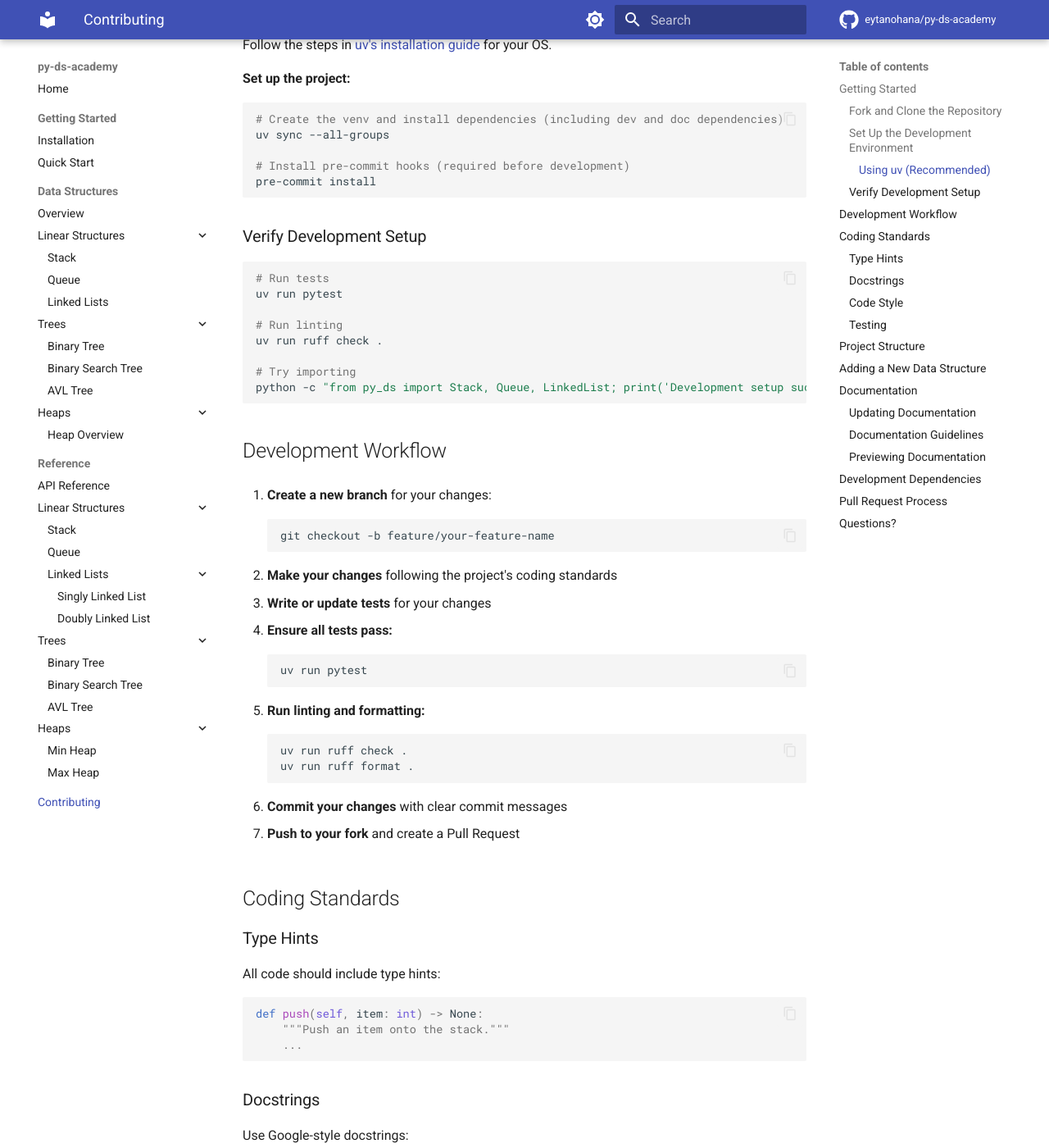
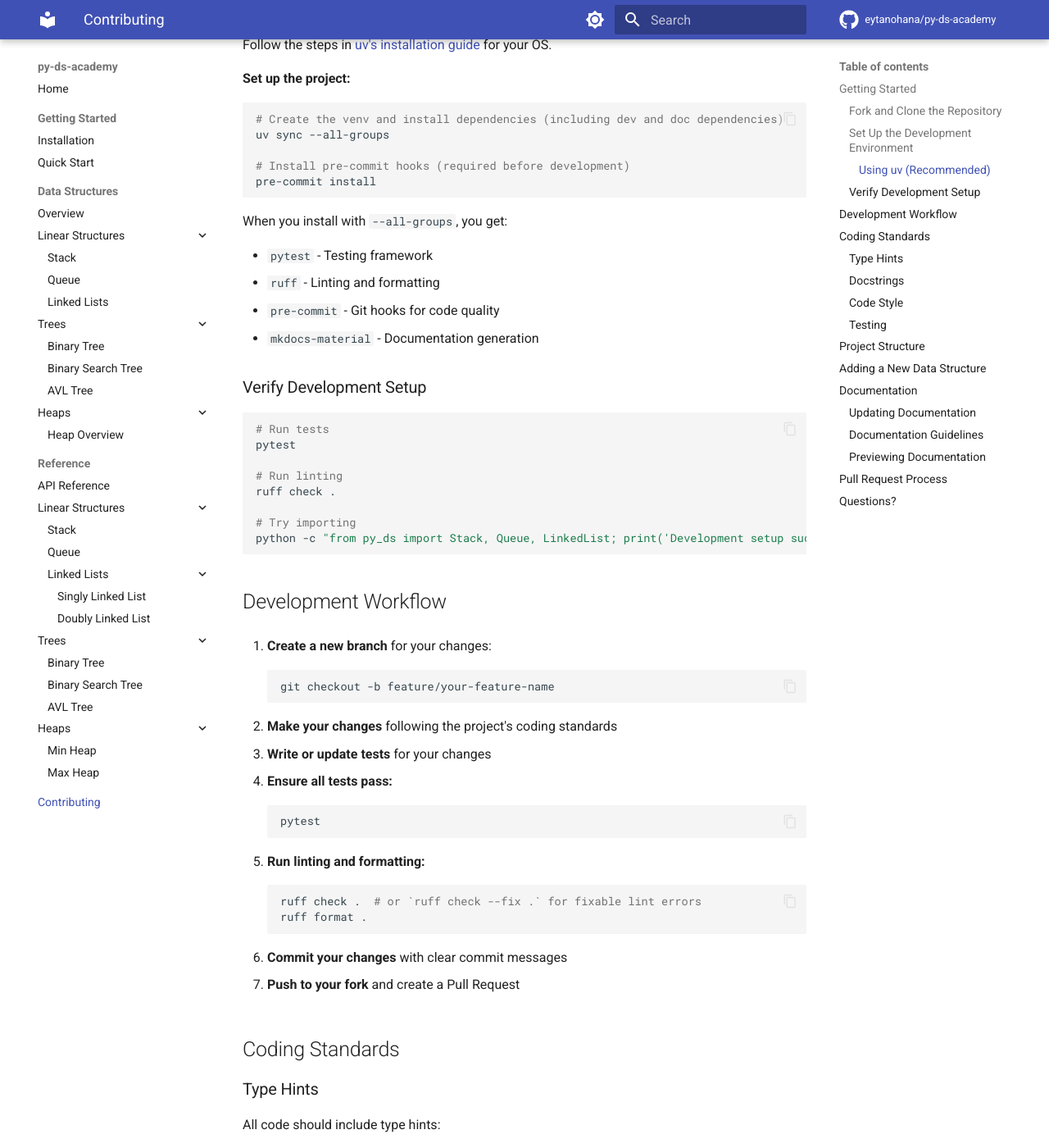
Before and after one commit to eytanohana/py-ds-academy, an MkDocs documentation site: the page built from docs/contributing.md, in a window 1280 px wide and 1400 px high, scrolled down 698 px. Shown: the whole window at 82% size. Built offline with MkDocs 1.6.1 and Material for MkDocs 9.7.7, drawn with Linux system fonts in a browser that asks for light colours; comment, search, counter and statistics services are not loaded; the version menu is left out; some of the changed text lies outside the part shown.

Commit message:
update contributing

````diff
--- a/docs/contributing.md
+++ b/docs/contributing.md
@@ -33,14 +33,21 @@ uv sync --all-groups
 pre-commit install
 ```
 
+When you install with `--all-groups`, you get:
+
+- `pytest` - Testing framework
+- `ruff` - Linting and formatting
+- `pre-commit` - Git hooks for code quality
+- `mkdocs-material` - Documentation generation
+
 ### Verify Development Setup
 
 ```bash
 # Run tests
-uv run pytest
+pytest
 
 # Run linting
-uv run ruff check .
+ruff check .
 
 # Try importing
 python -c "from py_ds import Stack, Queue, LinkedList; print('Development setup successful!')"
@@ -59,13 +66,13 @@ python -c "from py_ds import Stack, Queue, LinkedList; print('Development setup
 
 4. **Ensure all tests pass:**
    ```bash
-   uv run pytest
+   pytest
    ```
 
 5. **Run linting and formatting:**
    ```bash
-   uv run ruff check .
-   uv run ruff format .
+   ruff check .  # or `ruff check --fix .` for fixable lint errors
+   ruff format .
    ```
 
 6. **Commit your changes** with clear commit messages
@@ -183,19 +190,10 @@ To preview your documentation changes locally:
 
 ```bash
 # Serve the documentation site locally
-uv run mkdocs serve
+mkdocs serve
 ```
 
 Visit `http://127.0.0.1:8000` to view the site.
-
-## Development Dependencies
-
-When you install with `--all-groups`, you get:
-
-- `pytest` - Testing framework
-- `ruff` - Linting and formatting
-- `pre-commit` - Git hooks for code quality
-- `mkdocs-material` - Documentation generation
 
 ## Pull Request Process
 
````
